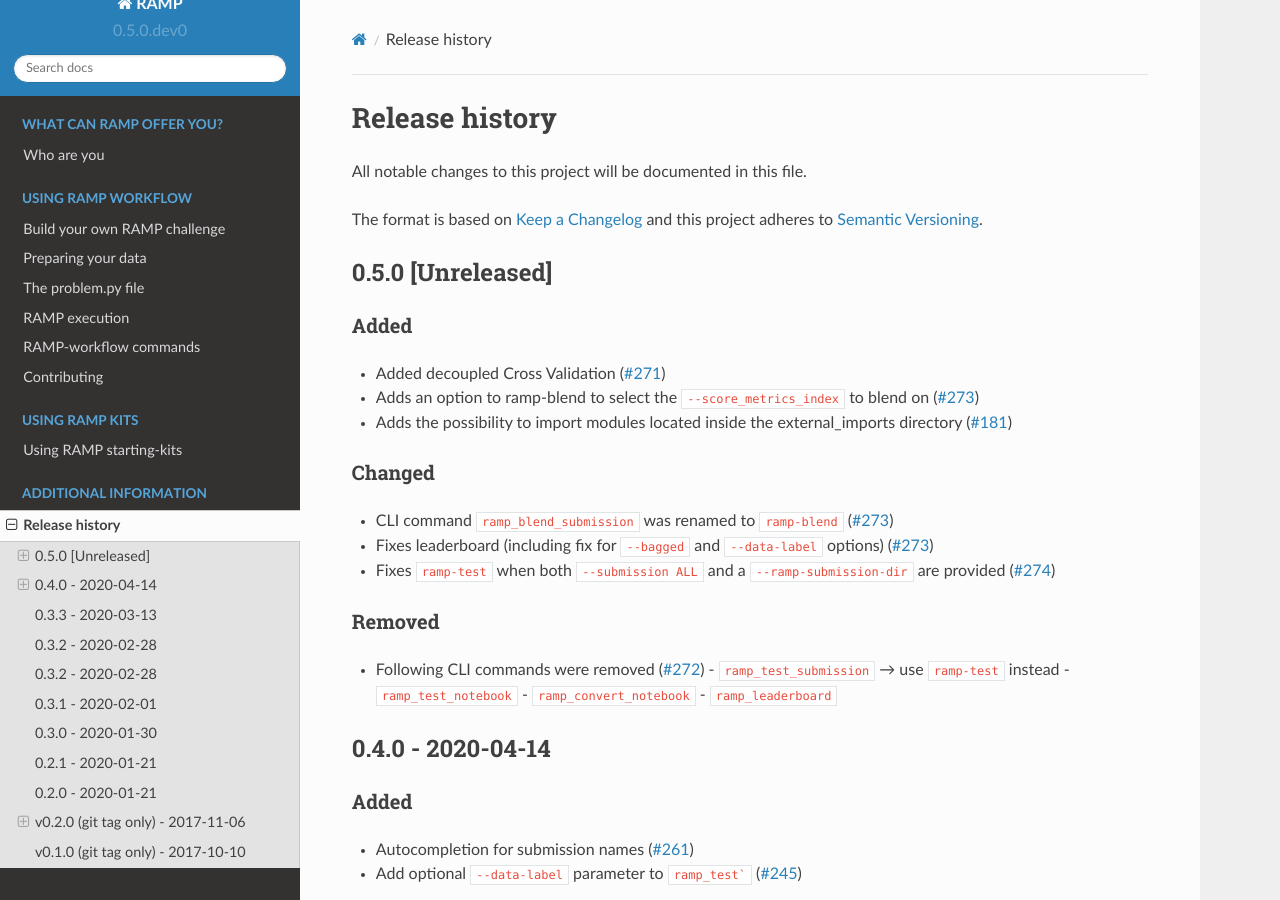
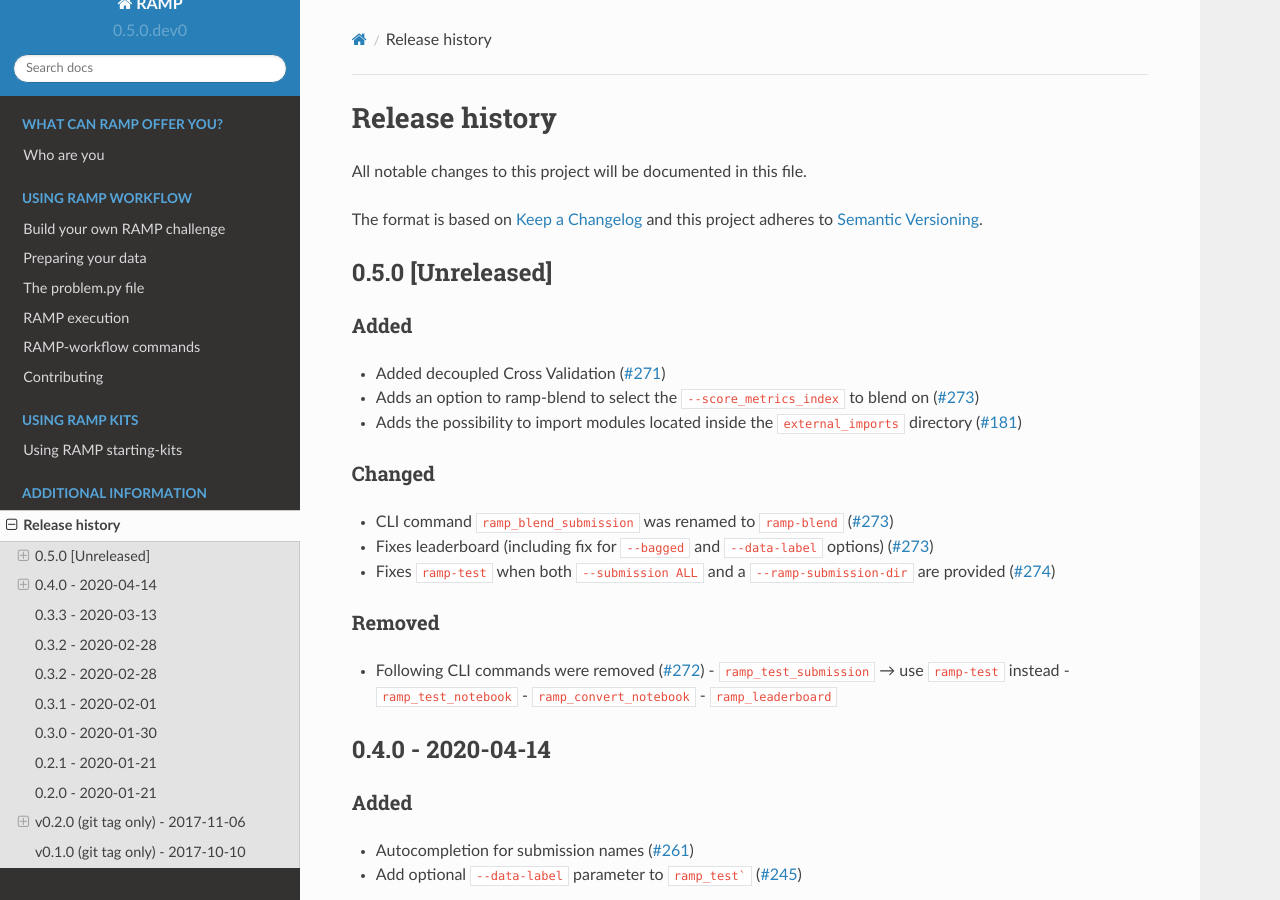
Before and after one commit to paris-saclay-cds/ramp-workflow, a Sphinx documentation site: the page built from doc/whats_new.rst, in a window 1280 px wide and 900 px high. Built offline with Sphinx 7.4.7 and the Read the Docs theme 2.0.0, drawn with Linux system fonts in a browser that asks for light colours; formulas are drawn with MathJax 3; the version number is read from the project's files by our own code.

Commit message:
formatting

```diff
--- a/doc/whats_new.rst
+++ b/doc/whats_new.rst
@@ -15,7 +15,7 @@
 - Added decoupled Cross Validation (`#271 <https://github.com/paris-saclay-cds/ramp-workflow/pull/271>`_)
 - Adds an option to ramp-blend to select the ``--score_metrics_index`` to blend on
   (`#273 <https://github.com/paris-saclay-cds/ramp-workflow/pull/273>`_)
-- Adds the possibility to import modules located inside the external_imports directory
+- Adds the possibility to import modules located inside the ``external_imports`` directory
   (`#181 <https://github.com/paris-saclay-cds/ramp-workflow/pull/279>`_)
 
 Changed
```
